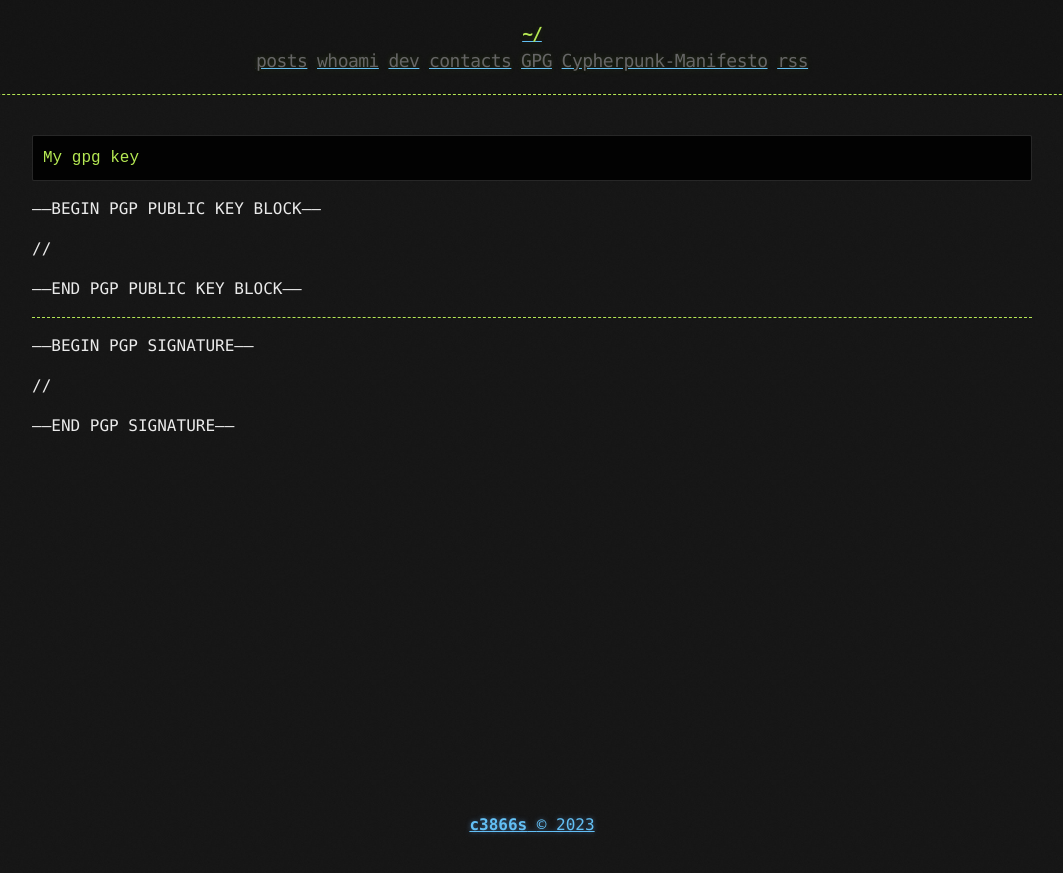
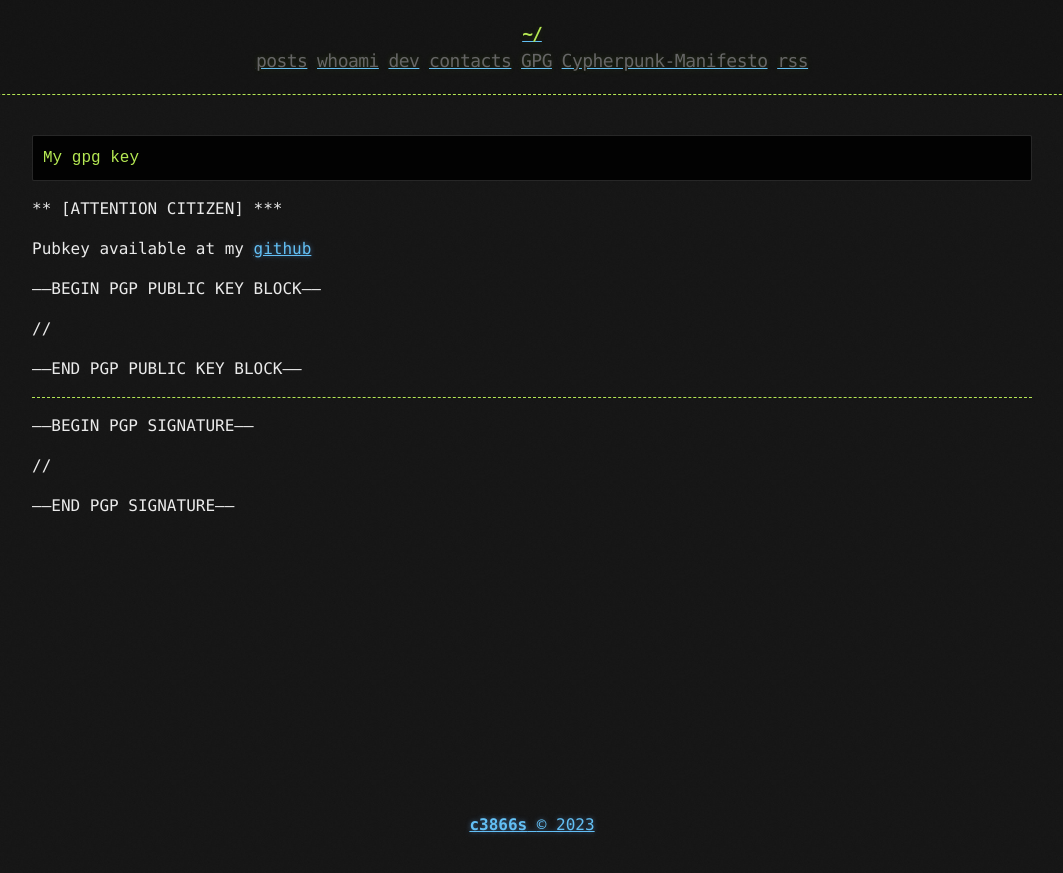
Before and after one commit to znkkw/znkkw.github.io, a Jekyll site: the page built from pubkey.md, in a window 1280 px wide. Shown: the top 873 px of the page, without its empty margins (108-1171 px from the left). Built offline with Jekyll 4.4.1, drawn with Linux system fonts in a browser that asks for light colours.

Commit message:
Update pubkey.md

````diff
--- a/pubkey.md
+++ b/pubkey.md
@@ -6,7 +6,9 @@ title: GPG | c3866s
 My gpg key
 ```
 
+** [ATTENTION CITIZEN] ***
 
+Pubkey available at my [github](https://github.com/c3866s/)
 
 -----BEGIN PGP PUBLIC KEY BLOCK-----
 
````
